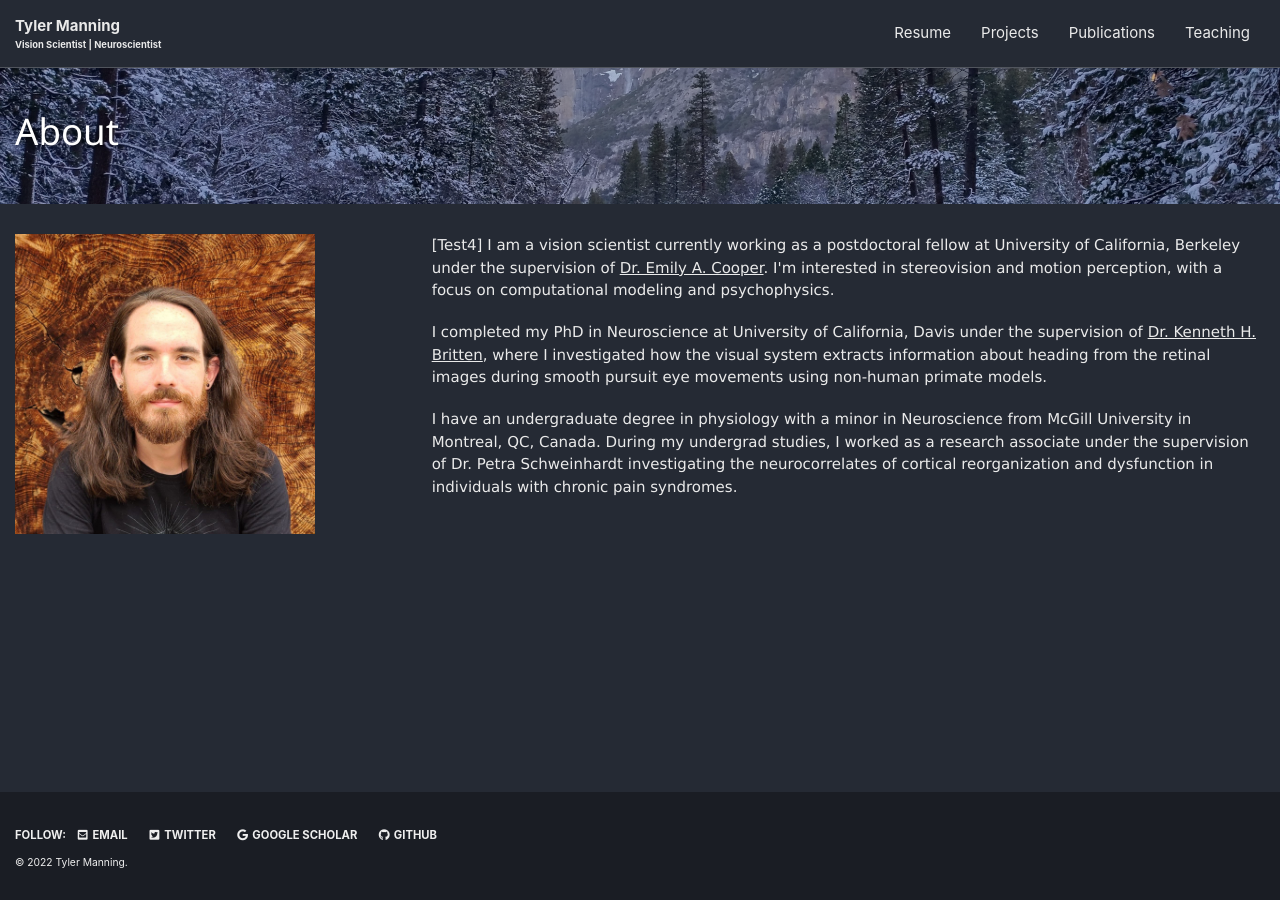
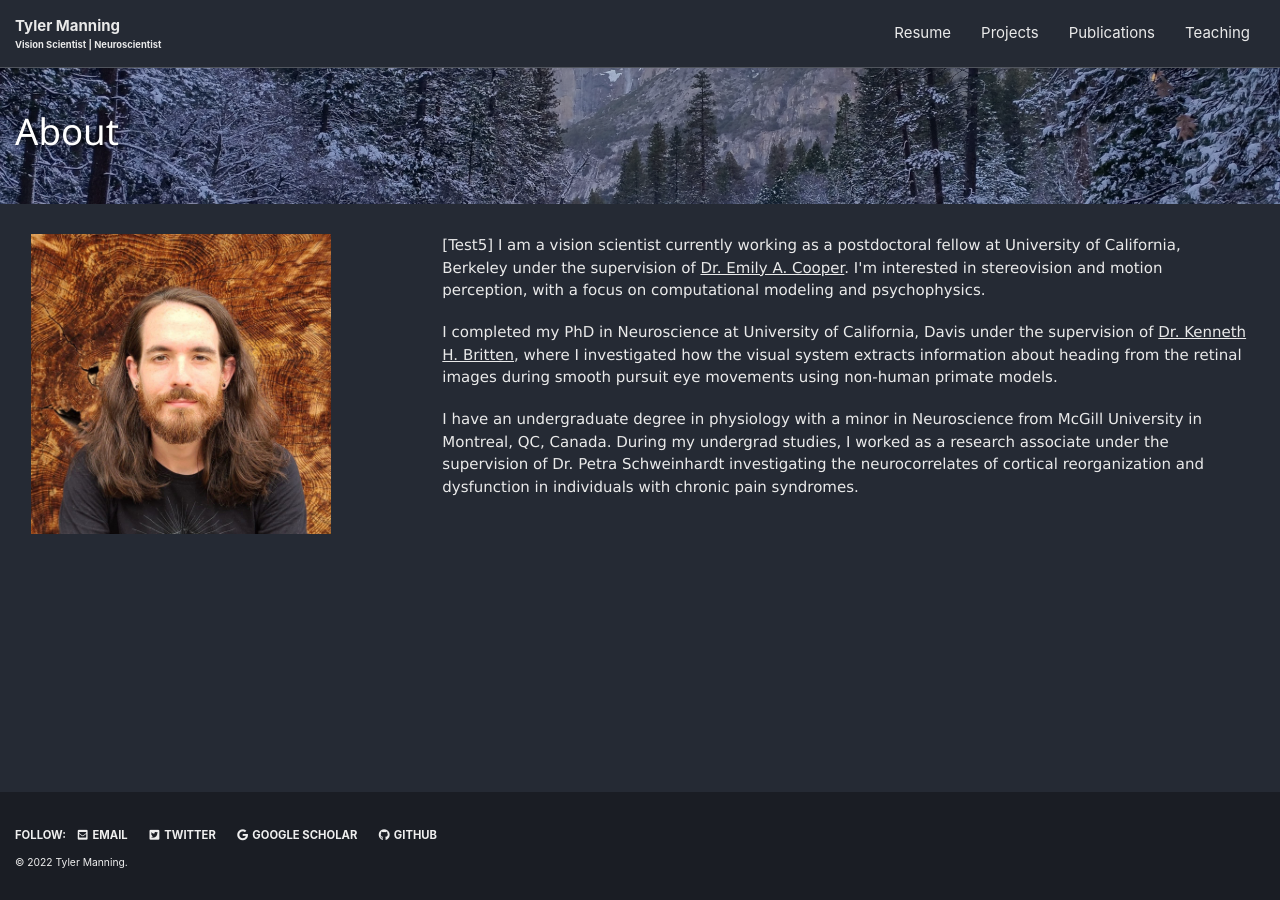
Before and after one commit to tsmanning/tsmanning.github.io, a Jekyll site: the page built from index.html, in a window 1280 px wide. Built offline with Jekyll 4.4.1, drawn with Linux system fonts in a browser that asks for light colours; cached includes are drawn as plain includes; the list of posts is cut into pages by our own code.

Commit message:
add home sidebar

```diff
--- a/index.html
+++ b/index.html
@@ -31,7 +31,7 @@ feature_row:
 ---
 
 <head>
-<meta name="viewport" content="width=device-width, initial-scale=1">
+<!meta name="viewport" content="width=device-width, initial-scale=1">
 <link rel="stylesheet" href="https://www.w3schools.com/w3css/4/w3.css">
 </head>
 
@@ -40,15 +40,14 @@ feature_row:
 <!div style="max-width:1400px;">
 <div>
   <!-- The Grid -->
-  <!div class="w3-row-padding">
-  <div>
+  <div class="w3-row-padding">
     <!-- Left Column -->
     <div class="w3-third">
       <img src="/assets/images/photo_2021-08-09_09-49-12.jpg" alt="headshot" width="300" height="300">
     </div>
     <!-- Right Column -->
     <div class="w3-twothird">
-      <p>[Test4] I am a vision scientist currently working as a postdoctoral fellow at University of California, Berkeley
+      <p>[Test5] I am a vision scientist currently working as a postdoctoral fellow at University of California, Berkeley
       under the supervision of <a href="http://www.emilyacooper.org/">Dr. Emily A. Cooper</a>. I'm interested in stereovision and
       motion perception, with a focus on computational modeling and psychophysics.</p>
 
```
